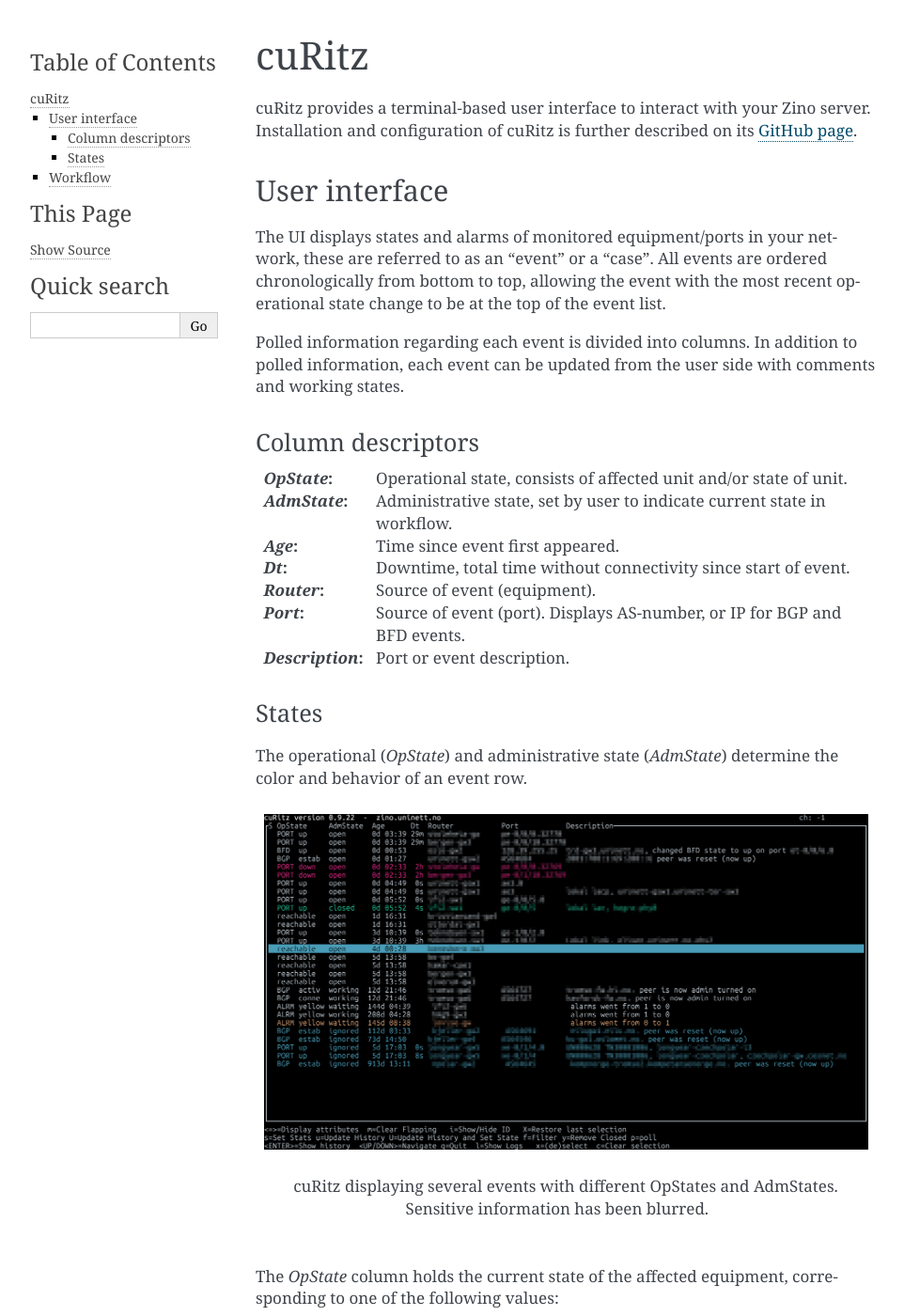
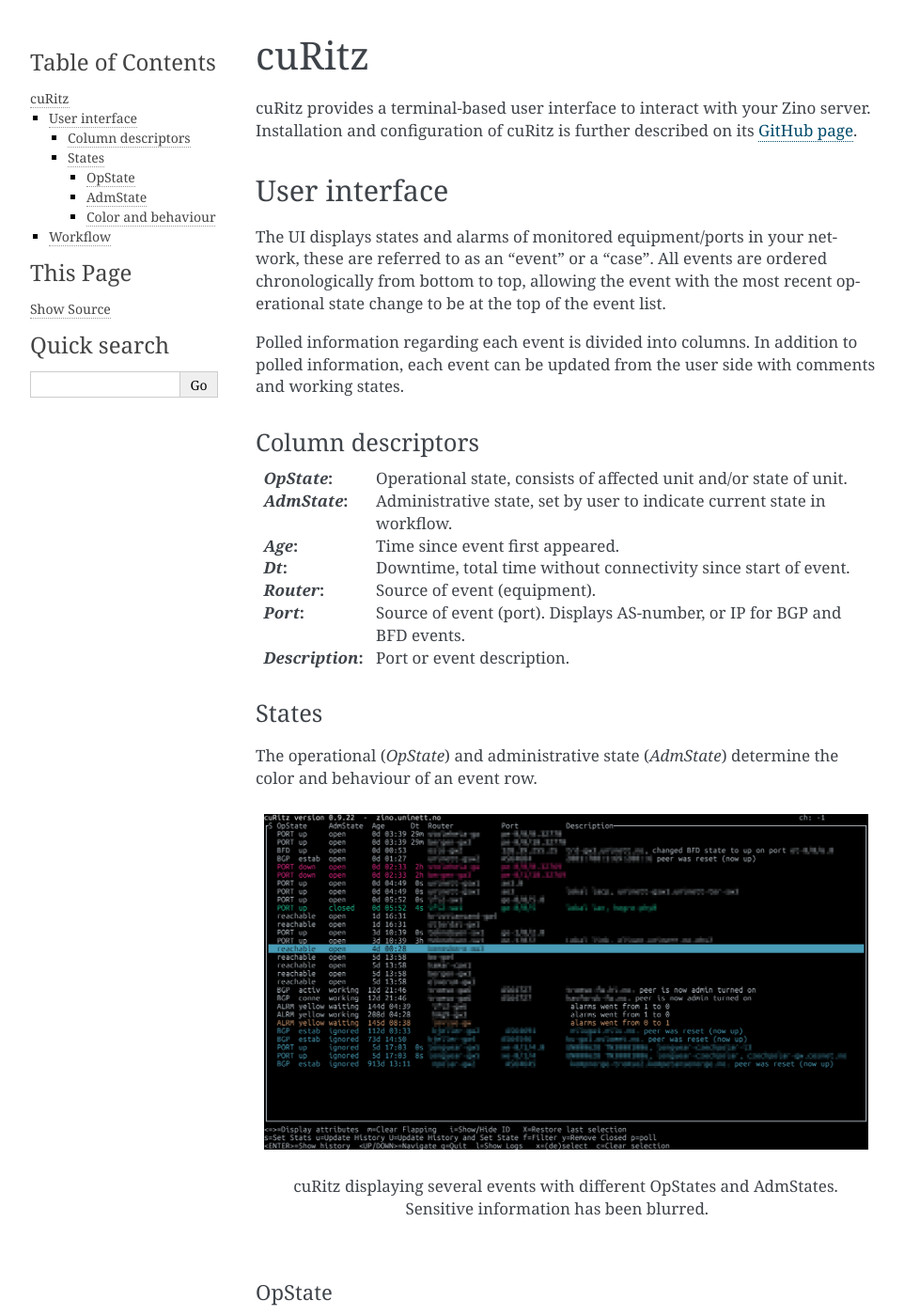
Before and after one commit to Uninett/zino, a Sphinx documentation site: the page built from docs/clients/curitz.rst, in a window 1280 px wide and 1400 px high. Shown: the whole window at 94% size, without its empty margins (148-1110 px from the left). Built offline with Sphinx 7.4.7, drawn with Linux system fonts in a browser that asks for light colours; pages that are not in the unit, such as notebooks, are missing from menus; the version number could not be read and is left out; some of the changed text lies outside the part shown.

Commit message:
Added headers

```diff
--- a/docs/clients/curitz.rst
+++ b/docs/clients/curitz.rst
@@ -32,11 +32,14 @@
 States
 ______
 
-The operational (*OpState*) and administrative state (*AdmState*) determine the color and behavior of an event row.
+The operational (*OpState*) and administrative state (*AdmState*) determine the color and behaviour of an event row.
 
 .. figure:: curitz-images/allcolors.png
 
    cuRitz displaying several events with different OpStates and AdmStates. Sensitive information has been blurred.
+
+OpState
+.......
 
 The *OpState* column holds the current state of the affected equipment, corresponding to one of the following values:
 
@@ -46,12 +49,18 @@
 - ALRM yellow/red
 - no-response/reachable
 
+AdmState
+........
+
 The *AdmState* column holds the current state of the event lifecycle.
 
 .. include:: /_shared/event_lifecycle.rst
 
 The *embryonic* state is internal to the server and
 will never be visible in cuRitz.
+
+Color and behaviour
+...................
 
 The event row color is determined by one of the following combinations:
 
```
